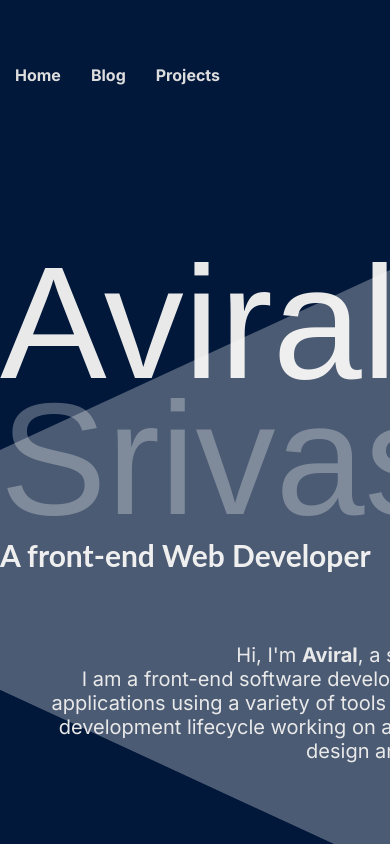
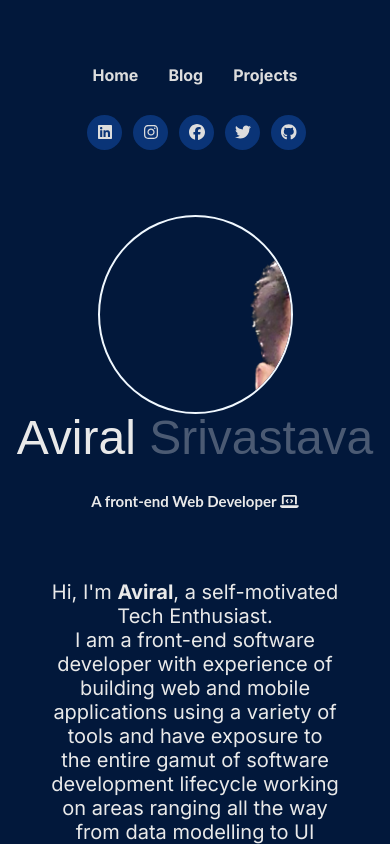
Before and after one commit to iamaaviral/personal-website, a Next.js app: page / in a window 390 px wide. Shown: the top 844 px of the page. Built offline with nearby package versions, Linux system fonts and the light colour scheme.

Commit message:
added mobile responsiveness

```diff
--- a/src/pages/index.tsx
+++ b/src/pages/index.tsx
@@ -20,7 +20,11 @@ import {
   faSass,
   faTwitter,
 } from "@fortawesome/free-brands-svg-icons";
-import { faCode, faTeletype } from "@fortawesome/free-solid-svg-icons";
+import {
+  faCode,
+  faLaptopCode,
+  faTeletype,
+} from "@fortawesome/free-solid-svg-icons";
 
 const inter = Inter({ subsets: ["latin"] });
 
@@ -54,7 +58,7 @@ export default function Home() {
               <Link
                 href="https://www.linkedin.com/in/iamaaviral/"
                 target="_blank"
-                className={styles.socialWrapper}
+                className={`${styles.socialWrapper} ${styles.linkedin}`}
               >
                 <FontAwesomeIcon
                   icon={faLinkedin}
@@ -64,7 +68,7 @@ export default function Home() {
               <Link
                 href="https://www.instagram.com/iamaaviral/"
                 target="_blank"
-                className={styles.socialWrapper}
+                className={`${styles.socialWrapper} ${styles.instagram}`}
               >
                 <FontAwesomeIcon
                   icon={faInstagram}
@@ -74,7 +78,7 @@ export default function Home() {
               <Link
                 href="https://www.facebook.com/aviral.srivastava3/"
                 target="_blank"
-                className={styles.socialWrapper}
+                className={`${styles.socialWrapper} ${styles.facebook}`}
               >
                 <FontAwesomeIcon
                   icon={faFacebook}
@@ -84,7 +88,7 @@ export default function Home() {
               <Link
                 href="https://www.twitter.com/iamaaviral/"
                 target="_blank"
-                className={styles.socialWrapper}
+                className={`${styles.socialWrapper} ${styles.twitter}`}
               >
                 <FontAwesomeIcon
                   icon={faTwitter}
@@ -94,7 +98,7 @@ export default function Home() {
               <Link
                 href="https://www.github.com/iamaaviral/"
                 target="_blank"
-                className={styles.socialWrapper}
+                className={`${styles.socialWrapper} ${styles.github}`}
               >
                 <FontAwesomeIcon
                   icon={faGithub}
@@ -110,11 +114,10 @@ export default function Home() {
             <div className={`${styles.container} ${styles.clearfix}`}>
               <div className={styles.homepageTitle}>
                 <div className={styles.profileImage}>
-                  <Image
+                  <img
                     src="/image.png"
                     alt="profile-image"
-                    height={721}
-                    width={600}
+                    className={styles.profileImageDimension}
                   />
                 </div>
 
@@ -124,6 +127,7 @@ export default function Home() {
                 <h2 className={styles.profileDesc}>
                   {" "}
                   A front-end Web Developer{" "}
+                  <FontAwesomeIcon icon={faLaptopCode} />
                 </h2>
               </div>
               <div className={`${styles.triangle} ${styles.toLeft}`}></div>
@@ -148,7 +152,7 @@ export default function Home() {
                     <div className={styles.iconBlock}>
                       <FontAwesomeIcon
                         icon={faHtml5}
-                        className={`${styles.socialIcon} ${styles.html5}`}
+                        className={`${styles.skillIcon} ${styles.html5}`}
                         title="HTML5"
                       />
                     </div>
@@ -156,7 +160,7 @@ export default function Home() {
                     <div className={styles.iconBlock}>
                       <FontAwesomeIcon
                         icon={faCss3}
-                        className={`${styles.socialIcon} ${styles.css3}`}
+                        className={`${styles.skillIcon} ${styles.css3}`}
                         title="CSS3"
                       />
                     </div>
@@ -164,14 +168,14 @@ export default function Home() {
                     <div className={styles.iconBlock}>
                       <FontAwesomeIcon
                         icon={faJs}
-                        className={`${styles.socialIcon} ${styles.js}`}
+                        className={`${styles.skillIcon} ${styles.js}`}
                         title="JAVASCRIPT"
                       />
                     </div>
                     <div className={styles.iconBlock}>
                       <FontAwesomeIcon
                         icon={faReact}
-                        className={`${styles.socialIcon} ${styles.react}`}
+                        className={`${styles.skillIcon} ${styles.react}`}
                         title="REACT"
                       />
                     </div>
@@ -179,21 +183,21 @@ export default function Home() {
                     <div className={styles.iconBlock}>
                       <FontAwesomeIcon
                         icon={faGitAlt}
-                        className={`${styles.socialIcon} ${styles.git}`}
+                        className={`${styles.skillIcon} ${styles.git}`}
                         title="GIT"
                       />
                     </div>
                     <div className={styles.iconBlock}>
                       <FontAwesomeIcon
                         icon={faGithub}
-                        className={`${styles.socialIcon} ${styles.gitHub}`}
+                        className={`${styles.skillIcon} ${styles.gitHub}`}
                         title="GITHUB"
                       />
                     </div>
                     <div className={styles.iconBlock}>
                       <FontAwesomeIcon
                         icon={faSass}
-                        className={`${styles.socialIcon} ${styles.sass}`}
+                        className={`${styles.skillIcon} ${styles.sass}`}
                         title="SASS"
                       />
                     </div>
@@ -201,7 +205,7 @@ export default function Home() {
                     <div className={styles.iconBlock}>
                       <FontAwesomeIcon
                         icon={faBootstrap}
-                        className={`${styles.socialIcon} ${styles.bootstrap}`}
+                        className={`${styles.skillIcon} ${styles.bootstrap}`}
                         title="BOOTSTRAP"
                       />
                     </div>
--- a/src/styles/Home.module.css
+++ b/src/styles/Home.module.css
@@ -29,6 +29,12 @@
   padding: 15px 15px;
   text-decoration: none;
   font-weight: bold;
+  border-bottom: none;
+  transition: border-bottom 0.5s ease;
+}
+
+.menu li a:hover {
+  border-bottom: 2px solid rgb(221, 221, 221);
 }
 
 .headerTools {
@@ -53,6 +59,26 @@
     margin-left: 3px;
 }
 
+.linkedin:hover {
+  background-color: #0170ad
+}
+
+.instagram:hover {
+  background: linear-gradient(45deg, #f09433 0%, #e6683c 25%, #dc2743 50%, #cc2366 75%, #bc1888 100%);
+}
+
+.facebook:hover {
+  background-color: #3b5998
+}
+
+.twitter:hover {
+  background-color: #1da1f2
+}
+
+.github:hover {
+  background-color: #000
+}
+
 .fixedWrapper {
   width: 100%;
 }
@@ -72,12 +98,12 @@
 .profileImage {
   position: absolute;
   top: -20px;
-  right: -400px;
+  right: -40%;
   z-index: 400;
 }
 
 .profileImage img {
-  width: 100%;
+  height: 700px;
 }
 
 .profileName {
@@ -97,6 +123,7 @@
   padding: 20px 0;
     font-size: 30px;
     font-family: "Lato", sans-serif;
+    margin-top: 10px;
 }
 
 .triangle {
@@ -134,7 +161,6 @@
 .introParagraph {
   text-align: center;
     padding: 50px 50px 30px 50px;
-    z-index: 800px;
 }
 
 .introParagraph p{
@@ -173,7 +199,7 @@
   grid-column-end: 3; /* Second item ends at 3rd column */
 }
 
-.socialIcon {
+.skillIcon {
   -moz-osx-font-smoothing: grayscale;
   -webkit-font-smoothing: antialiased;
   display: inline-block;
@@ -181,6 +207,10 @@
   font-variant: normal;
   text-rendering: auto;
   line-height: 1;
+}
+
+.skillIcon:hover {
+  opacity: 0.8;
 }
 
 .html5 {
@@ -240,3 +270,56 @@
     transform: rotate(0deg);
   }
 }
+
+@media only screen and (max-width: 900px) {
+
+.menu, .headerTools {
+  float: none;
+  margin: auto;
+  width: max-content;
+}
+
+.container {
+  display: flex;
+  flex-direction: column;
+  width: 100%;
+}
+
+.homepageTitle {
+  padding: 0;
+}
+
+.triangle{
+  display: none;
+}
+
+.profileImage {
+  position: relative;
+  width: 50%;
+  height: 0;
+  padding-bottom: 50%;
+  overflow: hidden;
+  border: 2px solid aliceblue;
+  border-radius: 50%;
+  clear: both;
+  left: 0;
+  right: 0;
+  top: 0;
+  margin: auto;
+}
+
+.profileName {
+  text-align: center;
+  font-size: 3rem;
+  line-height: 3rem;
+}
+
+.profileName span  {
+  display: inline;
+}
+.profileDesc {
+  text-align: center;
+  font-size: 15px;
+}
+
+}
```
